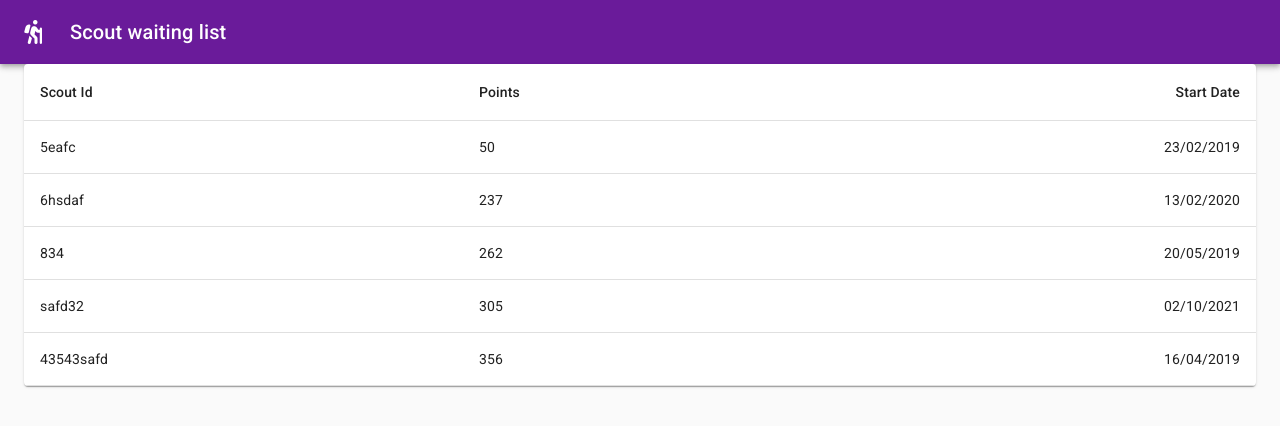
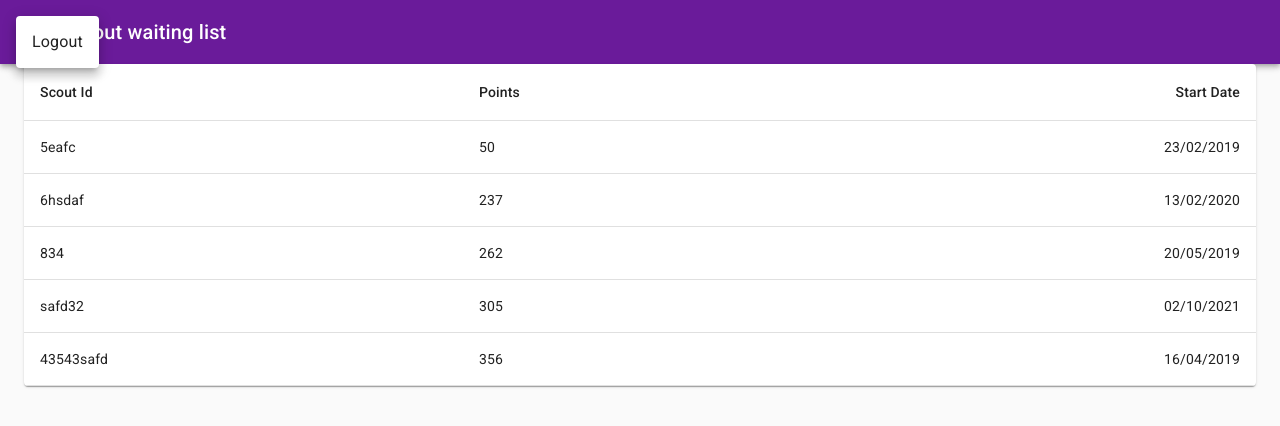
Before and after one commit to zacbraddy/scout-waiting-list, a React (Create React App) app: page / in a window 1280 px wide. Both pictures are taken after a click on the button "menu". Shown: the top 426 px of the page. Built offline with nearby package versions, Linux system fonts and the light colour scheme; no server answers.

Commit message:
Completed implementing authentication

```diff
--- a/package.json
+++ b/package.json
@@ -44,6 +44,7 @@
     ]
   },
   "devDependencies": {
-    "firebase-tools": "^7.8.0"
+    "firebase-tools": "^7.8.0",
+    "redux-devtools-extension": "^2.13.8"
   }
 }
--- a/src/admin-waiting-list/admin-waiting-list.js
+++ b/src/admin-waiting-list/admin-waiting-list.js
@@ -8,6 +8,7 @@ import moment from 'moment';
 import MomentUtils from '@date-io/moment';
 import AddIcon from '@material-ui/icons/Add';
 import Button from '@material-ui/core/Button';
+import Paper from '@material-ui/core/Paper';
 import SaveIcon from '@material-ui/icons/Save';
 import Table from '@material-ui/core/Table';
 import TableBody from '@material-ui/core/TableBody';
@@ -46,6 +47,7 @@ export default function AdminWaitingList() {
 
   return (
     <>
+      <Paper className={classes.root}>
         <DragDropContext onDragEnd={onDragEnd}>
           <Table className={classes.table} aria-label="simple table">
             <TableHead>
@@ -171,6 +173,7 @@ export default function AdminWaitingList() {
             </Droppable>
           </Table>
         </DragDropContext>
+      </Paper>
       {!state.isEditing && (
         <Zoom key="secondary" in={!state.isEditing} unmountOnExit>
           <BottomRightFab
--- a/src/admin-waiting-list/index.js
+++ b/src/admin-waiting-list/index.js
@@ -2,7 +2,6 @@ import React from 'react';
 import { useSelector } from 'react-redux';
 import { useFirebase, isLoaded, isEmpty } from 'react-redux-firebase';
 import StyledFirebaseAuth from 'react-firebaseui/StyledFirebaseAuth';
-import Paper from '@material-ui/core/Paper';
 
 import useAdminWaitingListStyles from '../common/use-waiting-list-styles';
 import AdminWaitingList from './admin-waiting-list';
@@ -14,8 +13,16 @@ function AuthenticatedAdminWaitingList() {
   const firebase = useFirebase();
   const auth = useSelector(state => state.firebase.auth);
 
-  return (
-    <Paper className={classes.root}>
+  const getComponent = () => {
+    if (!isLoaded(auth) && !isEmpty(auth)) {
+      return <span>Loading...</span>;
+    }
+
+    if (isLoaded(auth) && !isEmpty(auth)) {
+      return <AdminWaitingList />;
+    }
+
+    return (
       <StyledFirebaseAuth
         uiConfig={{
           signInFlow: 'popup',
@@ -32,15 +39,10 @@ function AuthenticatedAdminWaitingList() {
         }}
         firebaseAuth={firebase.auth()}
       />
-      <div>
-        {!isLoaded(auth) && !isEmpty(auth) ? (
-          <AdminWaitingList />
-        ) : (
-          <span>Loading...</span>
-        )}
-      </div>
-    </Paper>
-  );
+    );
+  };
+
+  return getComponent();
 }
 
 export default AuthenticatedAdminWaitingList;
--- a/src/app-nav-bar/index.js
+++ b/src/app-nav-bar/index.js
@@ -4,6 +4,10 @@ import AppBar from '@material-ui/core/AppBar';
 import Toolbar from '@material-ui/core/Toolbar';
 import Typography from '@material-ui/core/Typography';
 import IconButton from '@material-ui/core/IconButton';
+import Menu from '@material-ui/core/Menu';
+import MenuItem from '@material-ui/core/MenuItem';
+
+import { useFirebase, isLoaded, isEmpty } from 'react-redux-firebase';
 
 const useStyles = makeStyles(theme => ({
   root: {
@@ -21,6 +25,18 @@ export default function ButtonAppBar() {
   const classes = useStyles();
   const theme = useTheme();
 
+  const firebase = useFirebase();
+  const [anchorEl, setAnchorEl] = React.useState(null);
+
+  const handleClick = event => {
+    setAnchorEl(event.currentTarget);
+  };
+
+  const handleClose = () => {
+    firebase.logout();
+    setAnchorEl(null);
+  };
+
   return (
     <div className={classes.root}>
       <AppBar position="static" color={theme.palette.main}>
@@ -30,10 +46,26 @@ export default function ButtonAppBar() {
             className={classes.menuButton}
             color="inherit"
             aria-label="menu"
+            aria-controls="simple-menu"
+            aria-haspopup="true"
+            onClick={handleClick}
           >
             <i className="fa fa-hiking app-logo" />
           </IconButton>
-          <Typography variant="h6" className={classes.title}>
+          <Menu
+            id="simple-menu"
+            anchorEl={anchorEl}
+            keepMounted
+            open={Boolean(anchorEl)}
+            onClose={handleClose}
+          >
+            <MenuItem onClick={handleClose}>Logout</MenuItem>
+          </Menu>
+          <Typography
+            variant="h6"
+            className={classes.title}
+            onClick={handleClick}
+          >
             Scout waiting list
           </Typography>
         </Toolbar>
--- a/src/auth/store.js
+++ b/src/auth/store.js
@@ -1,8 +1,16 @@
 import { createStore } from 'redux';
+import { composeWithDevTools } from 'redux-devtools-extension';
 import rootReducer from './reducers';
 
 // Create store with reducers and initial state
 const initialState = {};
-const store = createStore(rootReducer, initialState);
+
+const middlewares = [];
+
+if (process.env.NODE_ENV === 'development') {
+  middlewares.push(composeWithDevTools());
+}
+
+const store = createStore(rootReducer, initialState, ...middlewares);
 
 export default store;
--- a/src/common/use-waiting-list-styles.js
+++ b/src/common/use-waiting-list-styles.js
@@ -4,8 +4,7 @@ export default makeStyles({
   root: {
     width: '100%',
     overflowX: 'auto',
+    marginBottom: '70px',
   },
-  table: {
-    minWidth: 650,
-  },
+  table: {},
 });
```
Also changed, not shown: src/App.js (+6 -6 lines), 1 other file (tests, documents, lock files or other folders). Lines whose indentation alone changed are shown as unchanged.
